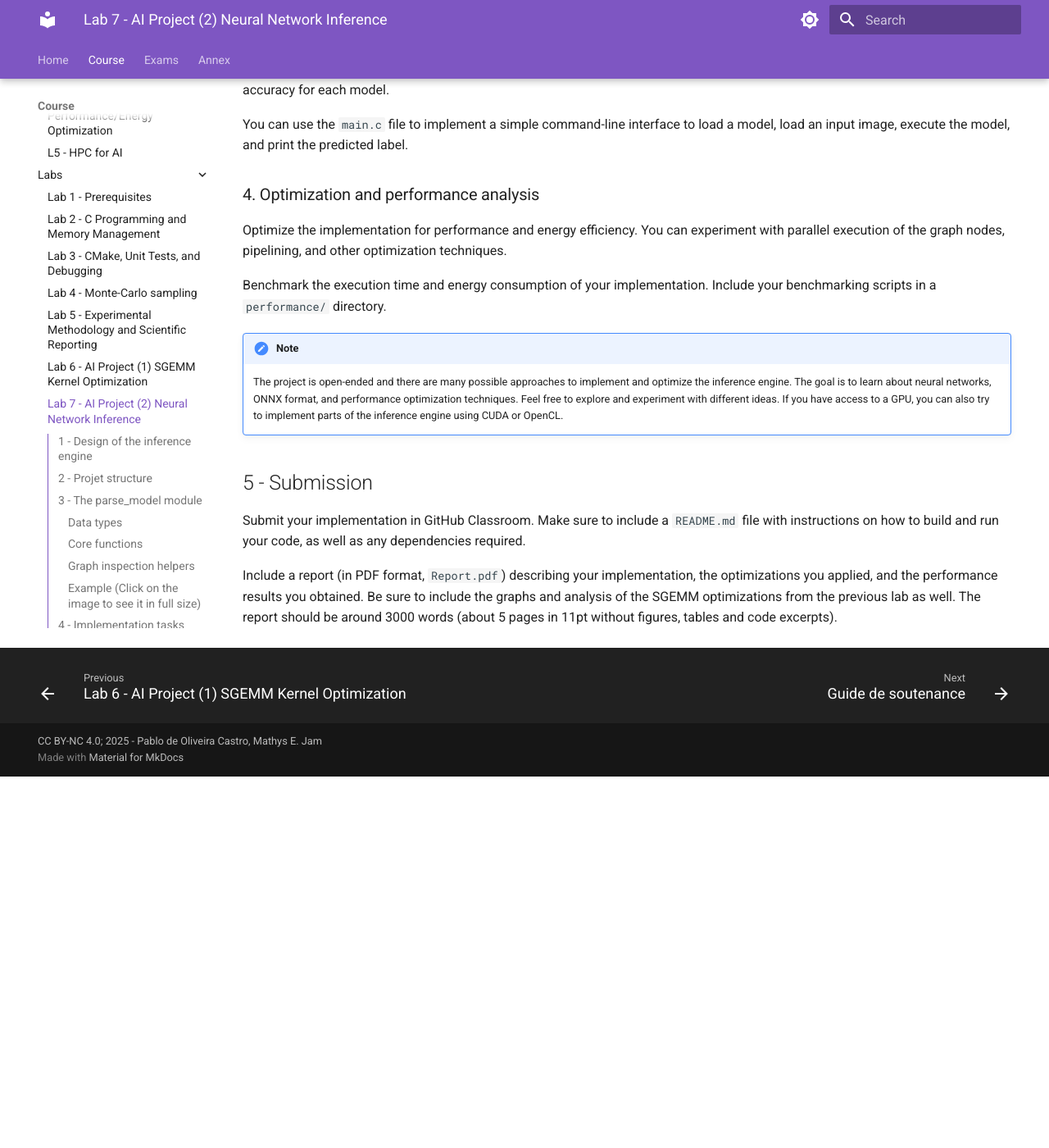
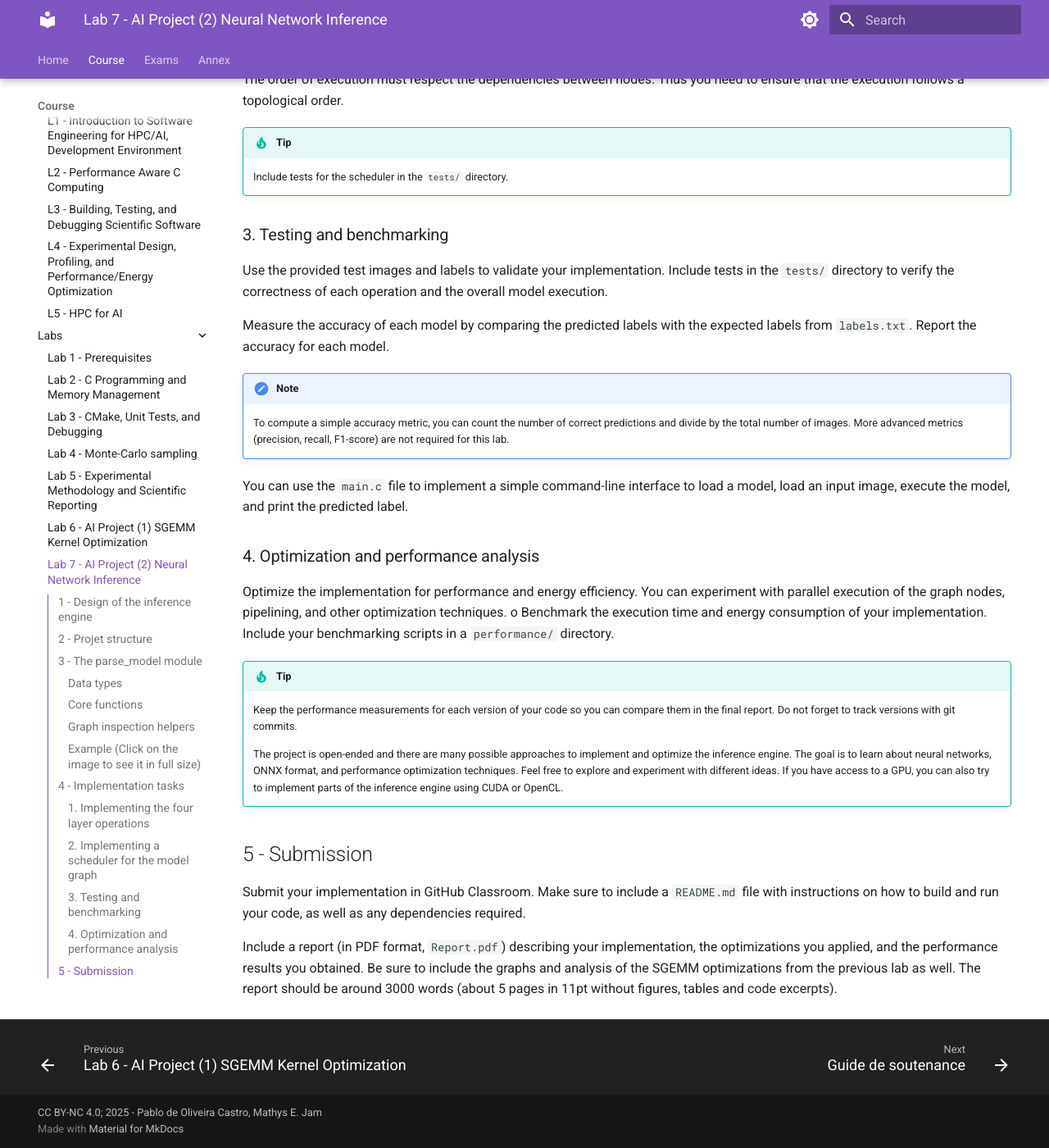
Before and after one commit to M1-CHPS/glhpc, an MkDocs documentation site: the page built from docs/lab7.md, in a window 1280 px wide and 1400 px high, scrolled down 4574 px. Shown: the whole window at 82% size. Built offline with MkDocs 1.6.1 and Material for MkDocs 9.7.7, drawn with Linux system fonts in a browser that asks for light colours; before the commit the page ends 5521 px from its top, so only the background shows below that.

Commit message:
Update lab6 and lab7

```diff
--- a/docs/lab7.md
+++ b/docs/lab7.md
@@ -52,9 +54,10 @@ The parse_model module provides utilities to load MNIST input images and read ON
 ### Data types
 
 - `struct matrix_t`: represents a matrix (weights or data) with fields:
-  - `bool weights`, true if the `matrix` represents weights, false for data.
-  - `size_t M, N`, dimensions of the matrix (`MxN`).
-  - `float *data`, pointer to the matrix data in row-major order.
+
+    - `bool weights`, true if the `matrix` represents weights, false for data.
+    - `size_t M, N`, dimensions of the matrix (`MxN`).
+    - `float *data`, pointer to the matrix data in row-major order.
 
 - `struct model_t`: opaque model handle (internal representation hidden).
 
@@ -154,6 +157,10 @@ Use the provided test images and labels to validate your implementation. Include
 
 Measure the accuracy of each model by comparing the predicted labels with the expected labels from `labels.txt`. Report the accuracy for each model.
 
+!!! Note
+    To compute a simple accuracy metric, you can count the number of correct predictions and divide by the total number of images.
+    More advanced metrics (precision, recall, F1-score) are not required for this lab.
+
 You can use the `main.c` file to implement a simple command-line interface to load a model, load an input image, execute the model, and print the predicted label.
 
 ### 4. Optimization and performance analysis
@@ -161,10 +168,12 @@ You can use the `main.c` file to implement a simple command-line interface to lo
 Optimize the implementation for performance and energy efficiency. You can
 experiment with parallel execution of the graph nodes, pipelining, and other
 optimization techniques.
-
+o
 Benchmark the execution time and energy consumption of your implementation. Include your benchmarking scripts in a `performance/` directory.
 
-!!! Note
+!!! Tip
+    Keep the performance measurements for each version of your code so you can compare them in the final report.
+    Do not forget to track versions with git commits.
 
     The project is open-ended and there are many possible approaches to implement and optimize the inference engine. The goal is to learn about neural networks, ONNX format, and performance optimization techniques. Feel free to explore and experiment with different ideas. If you have access to a GPU, you can also try to implement parts of the inference engine using CUDA or OpenCL.
 
```
Also changed, not shown: other parts of docs/lab7.md (+2 -0 lines), docs/lab6.md (+3 -0 lines), docs/image/lab7/MNIST_dataset_example.png (added).
